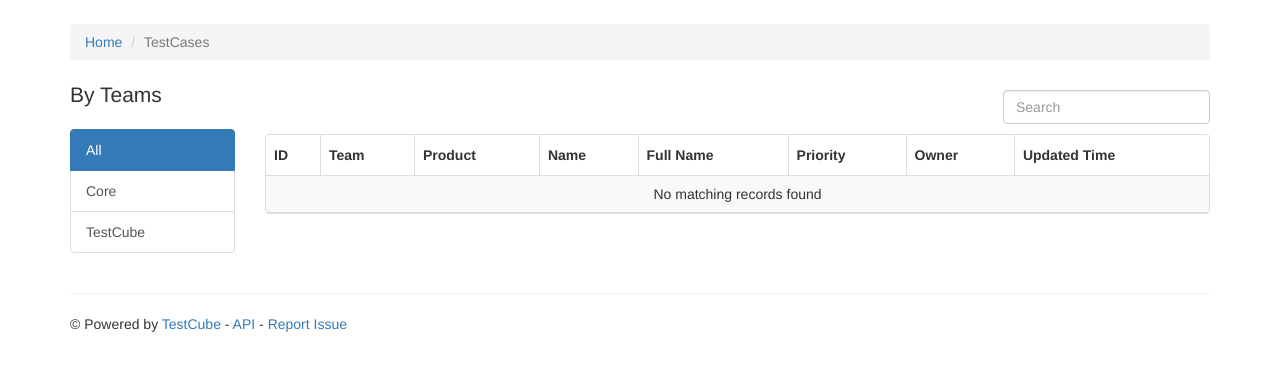
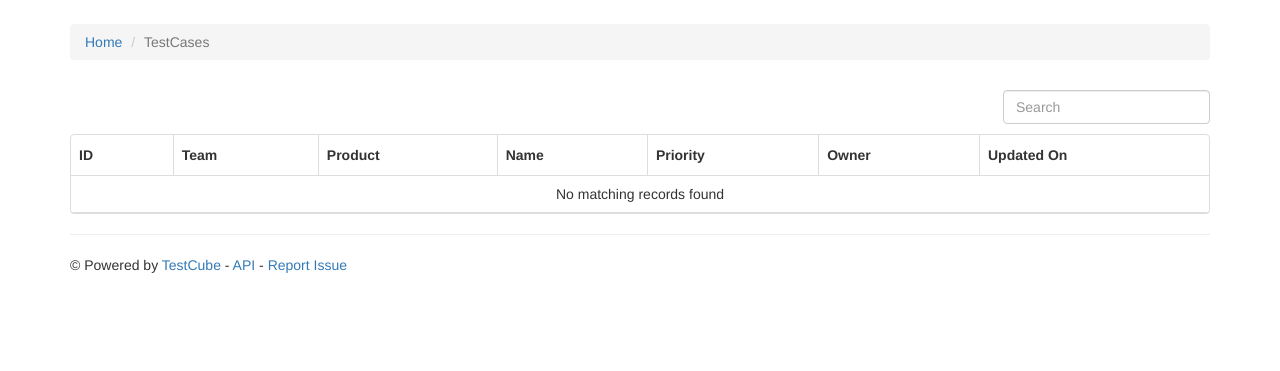
Before and after one commit to tobyqin/testcube, a Django app: page /testcases in a window 1280 px wide. Shown: the part 51-422 px from the top of the page. Run offline with Django 3.2, Linux system fonts and the light colour scheme; data that the repository does not hold is empty; parts of the project's set-up code (start-up, migrations or seed data) failed here and were passed over; some libraries are stand-ins or nearby versions.

Commit message:
update test case list view.

```diff
--- a/testcube/static/table-utils.js
+++ b/testcube/static/table-utils.js
@@ -6,6 +6,10 @@ function runIdFormatter(id) {
 
 function resultIdFormatter(id) {
     return `<a href="/results/${id}">${id}</a>`
+}
+
+function caseIdFormatter(id) {
+    return `<a href="/testcases/${id}">${id}</a>`
 }
 
 
@@ -61,8 +65,8 @@ function runDetailTablePostEvent(data) {
         data: my.data.results,
         search: true,
         pagination: true,
-        pageSize: 20,
-        pageList: [20, 30, 50, 100],
+        pageSize: 100,
+        pageList: [100, 200],
         sortName: 'id',
         sortOrder: 'desc',
         sortable: true,
--- a/testcube/templates/runs.html
+++ b/testcube/templates/runs.html
@@ -40,8 +40,8 @@
                 responseHandler: runTableDataHandler,
                 search: true,
                 pagination: true,
-                pageSize: 20,
-                pageList: [20, 30, 50, 100],
+                pageSize: 30,
+                pageList: [30, 50, 100],
                 showColumns: true,
                 sortable: true,
                 showFooter: false,
--- a/testcube/templates/testcases.html
+++ b/testcube/templates/testcases.html
@@ -16,40 +16,21 @@
 
         <div id="main-content">
             <div class="row">
-                <div class="col-md-2">
-                    <p class="lead">By Teams</p>
-                    <div class="list-group">
-                        <a href="#" class="list-group-item active">All</a>
-                        <a href="#" class="list-group-item">Core</a>
-                        <a href="#" class="list-group-item">TestCube</a>
-                    </div>
-                </div>
-                <div class="col-md-10">
-                    <table id="table" class="table table-striped table-hover">
-                        <thead>
-                        <tr>
-                            <th data-field="id">ID</th>
-                            <th data-field="team.name">Team</th>
-                            <th data-field="product.name">Product</th>
-                            <th data-field="name">Name</th>
-                            <th data-field="full_name">Full Name</th>
-                            <th data-field="priority">Priority</th>
-                            <th data-field="owner">Owner</th>
-                            <th data-field="updated_on">Updated Time</th>
-                        </tr>
-                        </thead>
+
+                <div class="col-md-12">
+                    <table id="table" class="table">
                     </table>
                 </div>
             </div>
-
         </div>
-
     </div>
 
 {% endblock %}
 
 {% block scripts %}
     <script src="{% static 'libs/bootstrap-table/bootstrap-table.min.js' %}"></script>
+    <script src="{% static 'table-utils.js' %}"></script>
+    <script src="https://cdn.bootcss.com/moment.js/2.18.1/moment.min.js"></script>
 
     <script>
         $(function () {
@@ -60,8 +41,17 @@
                 },
                 search: true,
                 pagination: true,
-                pageSize: 20,
-                pageList: [20, 30, 50, 100]
+                pageSize: 50,
+                pageList: [50, 100, 150],
+                columns: [
+                    {title: 'ID', field: 'id', formatter: caseIdFormatter, sortable: true},
+                    {title: 'Team', field: 'team.name', sortable: true},
+                    {title: 'Product', field: 'product.name', sortable: true},
+                    {title: 'Name', field: 'name', sortable: true},
+                    {title: 'Priority', field: 'priority', sortable: true},
+                    {title: 'Owner', field: 'owner', sortable: true},
+                    {title: 'Updated On', field: 'updated_on', formatter: timeFormatter, sortable: true}
+                ],
             });
         });
     </script>
```
